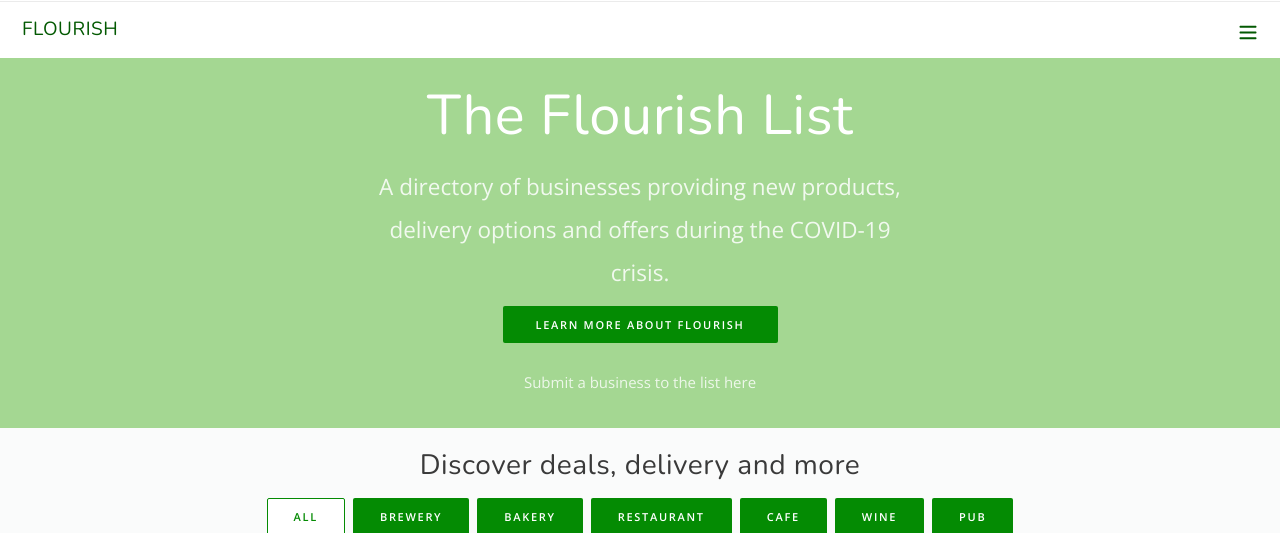
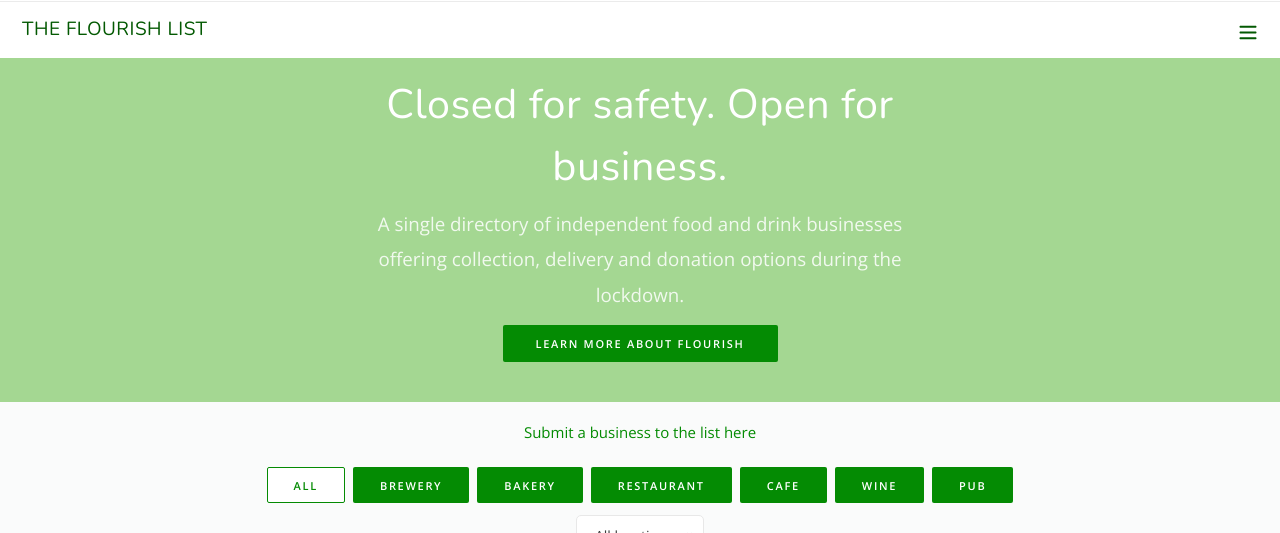
Before and after one commit to lets-flourish/lets-flourish.github.io, a Jekyll site: the page built from index.html, in a window 1280 px wide and 900 px high, cut to the strip 0-533 px from the top of the window. Built offline with Jekyll 4.4.1, drawn with Linux system fonts in a browser that asks for light colours; some web fonts are replaced; comment, search, counter and statistics services are not loaded.

Commit message:
update copy

```diff
--- a/_layouts/the-list.html
+++ b/_layouts/the-list.html
@@ -7,7 +7,7 @@
 
   <nav class="fl-nav hidden">
     <header>
-      <h1 class="fl-nav-header">FLOURISH</h1>
+      <h1 class="fl-nav-header">THE FLOURISH LIST</h1>
       <button id="menu-toggle" type="button" aria-controls="MobileNav" aria-expanded="true" aria-label="Menu">
         <svg
           aria-hidden="true"
@@ -41,19 +41,16 @@
       <div class="row align-items-center py-4">
 				<div class="col-md-3 col-xs-12"></div>
         <div class="col-md-6 col-xs-12">
-          <h1 class="display-3">
-            <strong>The Flourish List</strong>
+          <h1 class="display-5">
+            <strong>Closed for safety. Open for business.</strong>
           </h1>
-          <p class="lead-3">
-						A directory of businesses providing new products, delivery options and offers during the COVID-19 crisis.
+          <p class="lead-2">
+            A single directory of independent food and drink businesses offering collection, delivery and donation options during the lockdown.
 					</p>
           <p class="gap-xy">
             <a class="btn px-6 btn-flourish" href="https://letsflourish.co ">Learn more about Flourish</a>
           </p>
           <br />
-          <p>
-            <a href="https://docs.google.com/forms/d/e/1FAIpQLSePTw6SCO9HeB23fuYvb3b3oaCNBMTkIcnJBEnMTNMLVnWzUA/viewform">Submit a business to the list here</a>
-          </p>
         </div>
       </div>
     </div>
@@ -62,7 +59,13 @@
 
   <section class="section overflow-hidden bg-gray ">
     <div class="container ">
-      <h3 class="text-center">Discover deals, delivery and more</h3>
+      <!-- <h3 class="text-center">Shop local and support independent business</h3> -->
+      <!-- <p>
+        Since COVID-19 many independent businesses are turning to collection and delivery. The Flourish List puts them all in one place. Enjoy your favourite food and drink at home and do your bit to support local businesses. If you have somewhere we should include in the list, <a href="https://docs.google.com/forms/d/e/1FAIpQLSePTw6SCO9HeB23fuYvb3b3oaCNBMTkIcnJBEnMTNMLVnWzUA/viewform">submit it here</a>
+      </p> -->
+      <p class="text-center">
+        <a href="https://docs.google.com/forms/d/e/1FAIpQLSePTw6SCO9HeB23fuYvb3b3oaCNBMTkIcnJBEnMTNMLVnWzUA/viewform">Submit a business to the list here</a>
+      </p>
 
       <!-- TODO: break into _includes: the list -->
       <ul class="nav nav-center nav-bold nav-uppercase nav-pills mb-2 ">
```
